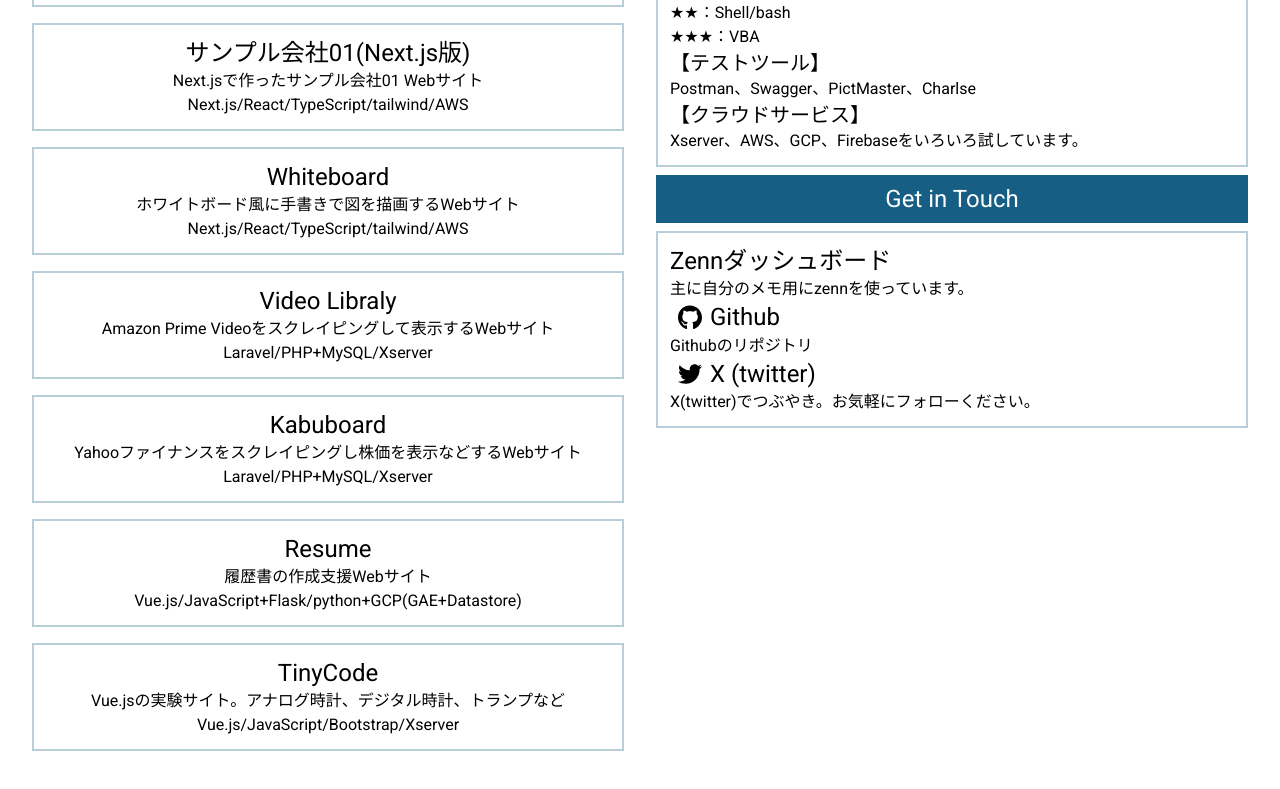
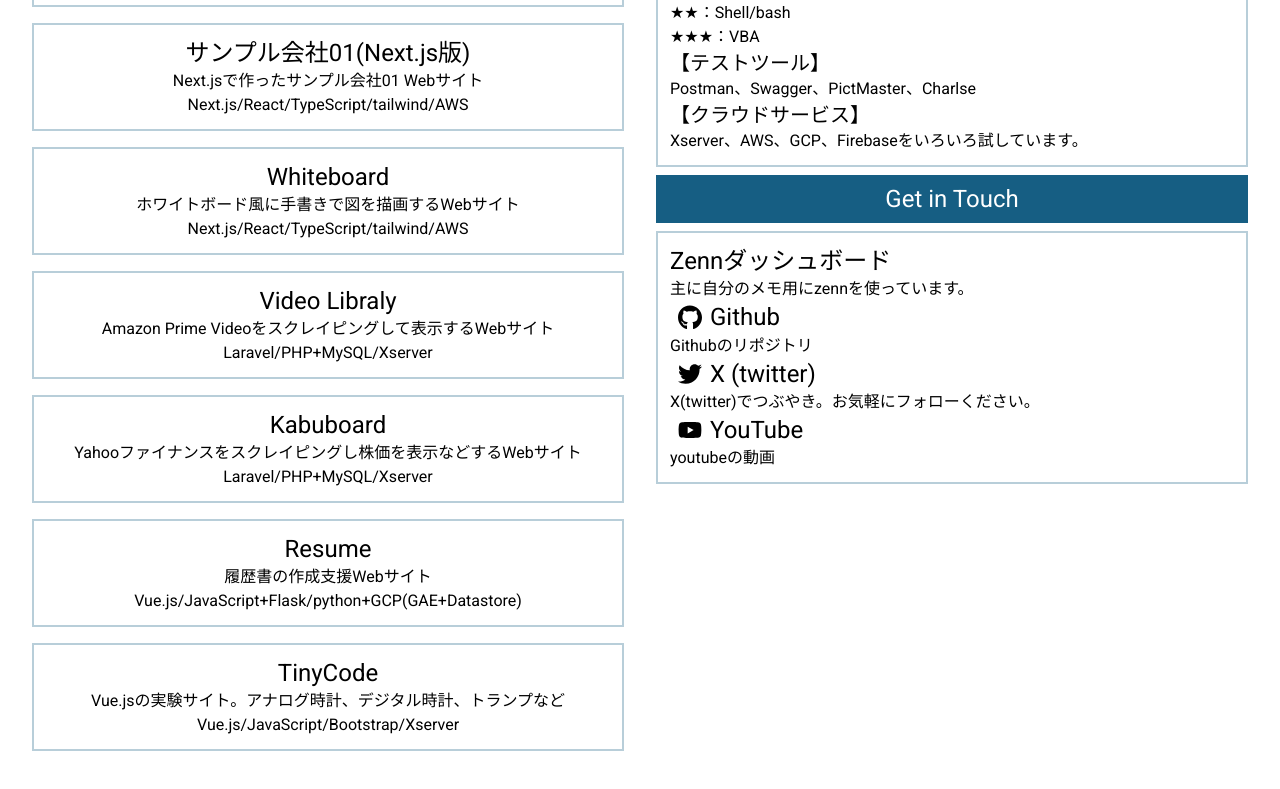
Before and after one commit to indigo165e83/my-works-v2, a Next.js app: page / in a window 1280 px wide. Shown: the part 565-1354 px from the top of the page. Built offline with nearby package versions, Linux system fonts and the light colour scheme.

Commit message:
youtubeのurlを修正

```diff
--- a/src/components/right-sidebar.tsx
+++ b/src/components/right-sidebar.tsx
@@ -78,7 +78,6 @@
         </div>
         <p>X(twitter)でつぶやき。お気軽にフォローください。</p>
 
-        {/*
         <div className="flex flex-row">
           <Image
             src="/icons/youtube.svg"
@@ -89,14 +88,13 @@
           />
           <a
             className="text-2xl hover:text-indigo-300"
-            href="https://www.youtube.com/@aibizsasaki/featured"
+            href="https://www.youtube.com/@indigo165e83"
             target="_blank" rel="noopener noreferrer"
           >
             YouTube
           </a>
         </div>
         <p>youtubeの動画</p>
-        */}
 
       </h1>
 
```
